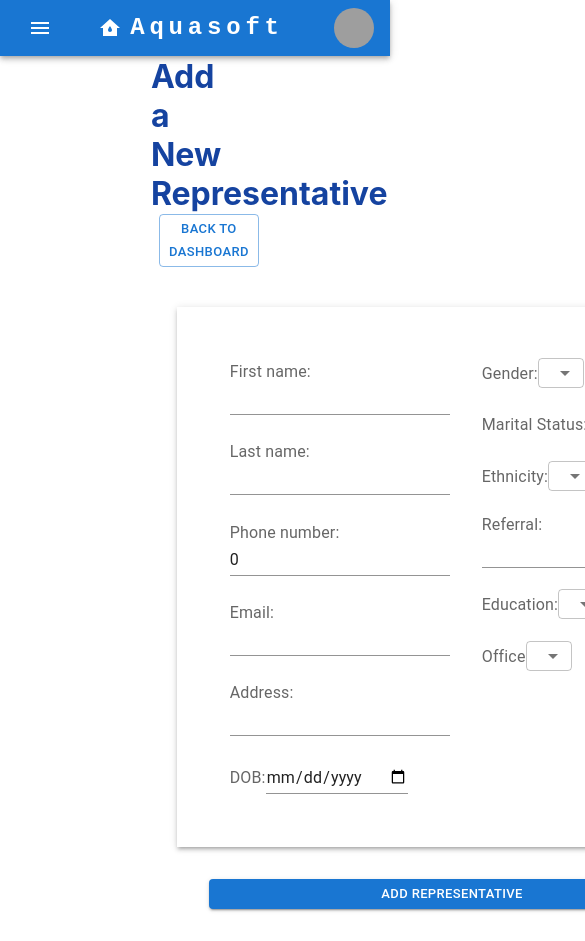
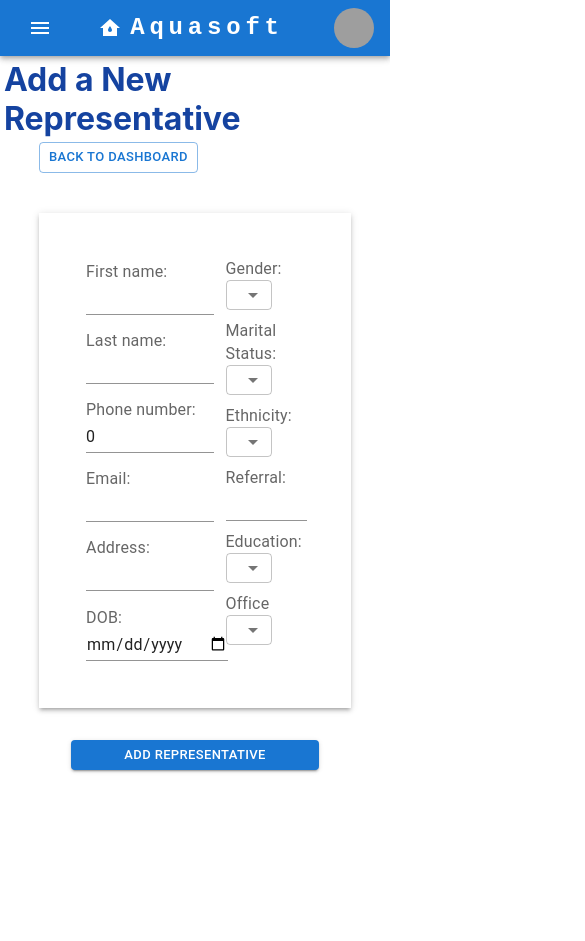
Before and after one commit to JorgeMDev/MERN-deployment, a React (Create React App) app in the folder client/: page /rep/new in a window 390 px wide. Shown: the top 941 px of the page, 585 px wide, since content can reach past the window. After the commit the page ends 844 px from the top, so only its background shows below. Built offline with nearby package versions, Linux system fonts and the light colour scheme; grey boxes are pictures that could not be loaded.

Commit message:
createrep and customer detail now are responsive

```diff
--- a/client/src/components/CreateRep.jsx
+++ b/client/src/components/CreateRep.jsx
@@ -54,12 +54,12 @@ const CreateRep = () => {
   return (
     <div >
         <NavBarMui/>
-       <div style={{marginLeft: 150, marginRight: 150}}>
+       <div>
       <h1 style={{textAlign: "Left"}}>Add a New Representative</h1>
       {/* REGISTRATION FORM FOR NEW REP */}
       <Button sx={{marginLeft:"10%"}} size="small" variant='outlined' onClick={handleHome}>back to Dashboard</Button>
 
-      <form onSubmit={handleSubmit} style={{ display: 'flex', flexDirection: 'column', width: 550, marginLeft: "30%", marginTop: 40}}>
+      <form onSubmit={handleSubmit} style={{ display: 'flex', flexDirection: 'column', margin: "10%", marginTop: 40}}>
         <Box sx={{display:'flex', justifyContent: 'center', boxShadow: 3, padding: 5}}>
           <div>
           <div className='form-element'>
@@ -161,7 +161,7 @@ const CreateRep = () => {
           </div>
           </div>
           </Box>
-        <Button sx={{margin:4}} type="submit" size="small" variant='contained'>Add Representative</Button>
+        <Button sx={{margin:4, maxWidth: 300}} type="submit" size="small" variant='contained'>Add Representative</Button>
       </form>
         </div>
 
--- a/client/src/components/CustomerDetails.jsx
+++ b/client/src/components/CustomerDetails.jsx
@@ -96,7 +96,7 @@ const CustomerDetails = () => {
   return (
     <div>
        <NavBarMui/>
-        <div style={{marginLeft: 150, marginRight: 150}}>
+        <div style={{margin: "10%"}}>
       {/* UPDATE FORM FOR EXISTING CUSTOMER */}
     <h1>Update a Customer</h1>
     <Button size="small" variant='outlined' onClick={handleHome}>back to Dashboard</Button>
```
